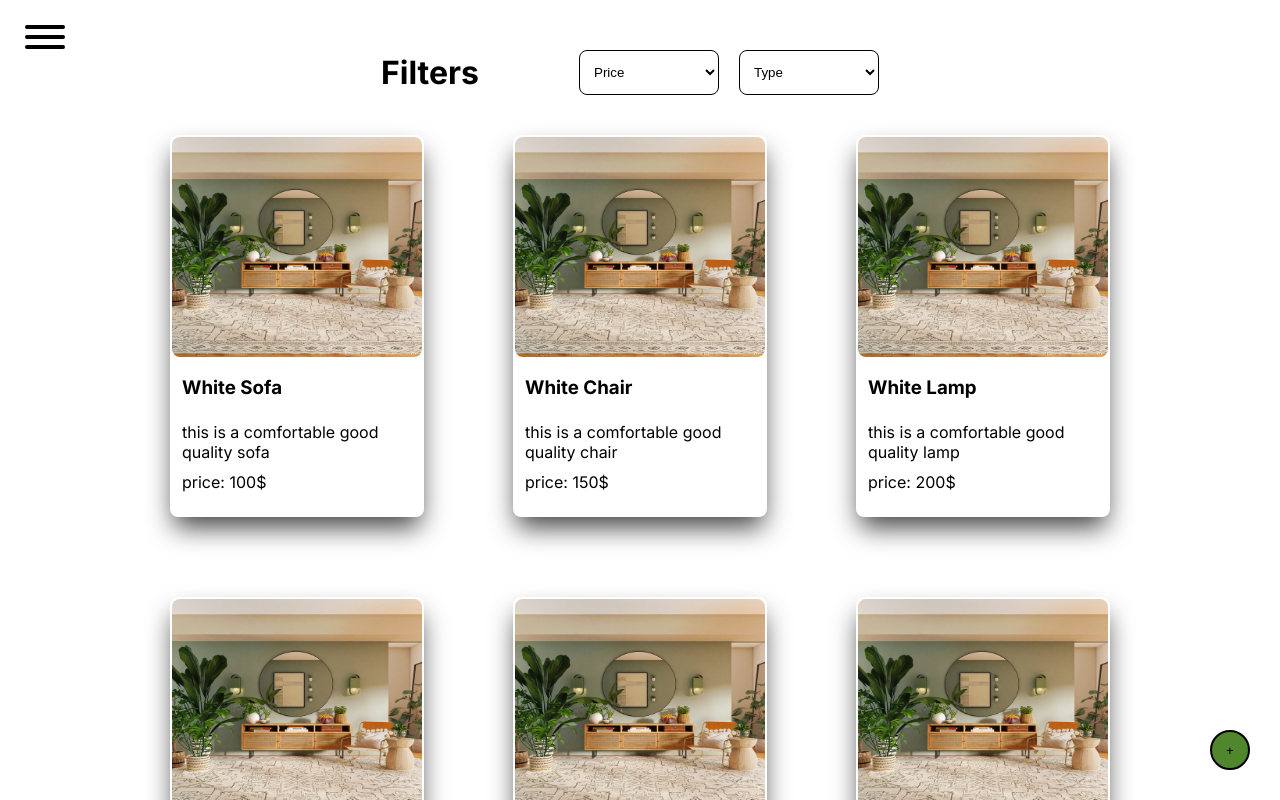
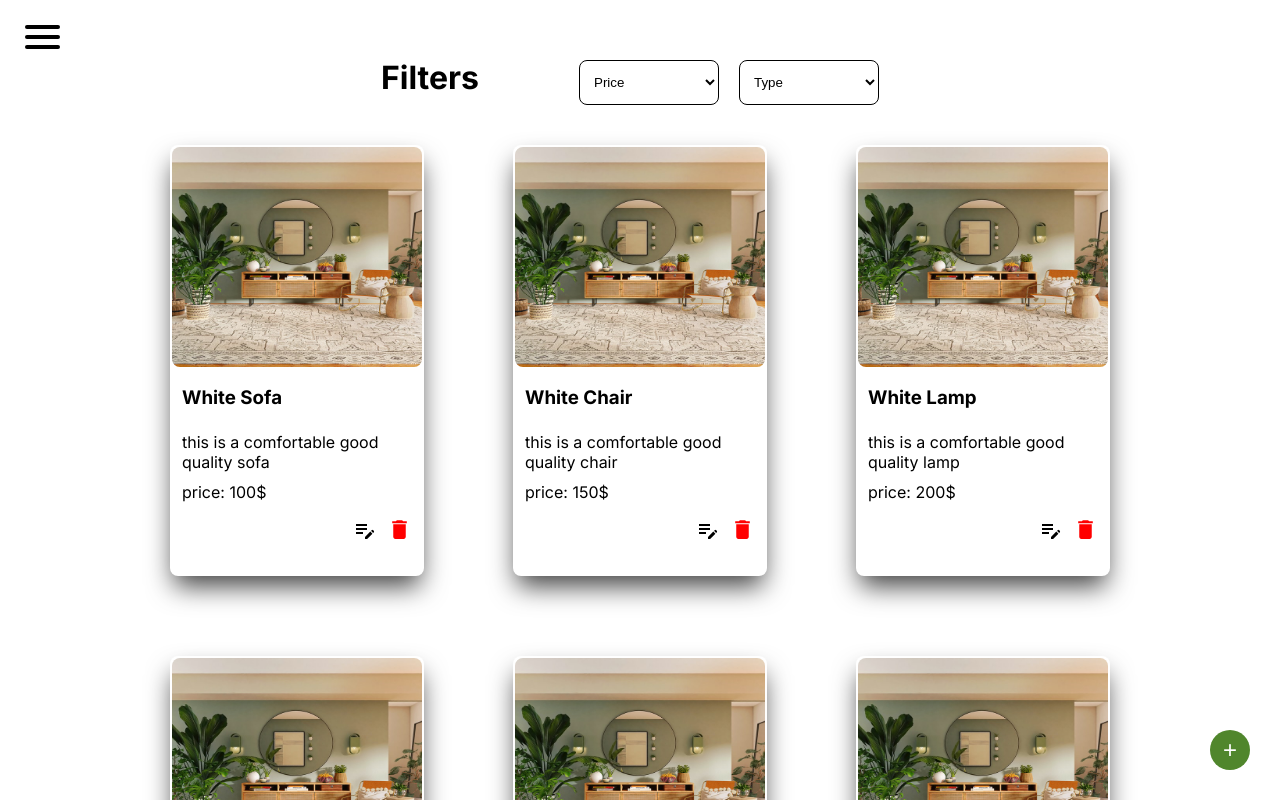
Before and after one commit to Amjad-Manafikhi/Confie, a React (Vite) app: page /dashboard/products in a window 1280 px wide. Shown: the top 800 px of the page. Built offline with nearby package versions, Linux system fonts and the light colour scheme.

Commit message:
edit button

```diff
--- a/src/App.css
+++ b/src/App.css
@@ -36,7 +36,7 @@ body , .root{
   top:0px;
   margin :0px;
   padding:0px;
-  height:80px;
+  height:70px;
   align-items: center;
   justify-content: space-between;
   background-color: white;
@@ -257,6 +257,7 @@ h1{
   font-weight:800;
 }
 select{
+  margin-top: 10px;
   margin-right:20px;
   width:140px;
   height:45px;
@@ -336,19 +337,23 @@ dialog{
   padding:0px;
   max-width: 500px;;
   box-sizing: border-box;
-  border-radius: 10px;
   inset:0;
+  border-radius: 10px;;
+  border:solid 2px rgb(140,140,140);
+  background-color: transparent;
 
 
 
 }
 .addProduct{
+  color:white;
+  font-size: 1.5rem;
   position: fixed;
   bottom: 0;
   right:0;
   margin:30px;
   background-color: var(--green);
-  border:solid 2px black;
+  border:none;
   border-radius: 50%;;
   width:40px;
   height:40px;
@@ -360,7 +365,7 @@ dialog{
   position:fixed;
   z-index:100;
   bottom:0;
-  transition: background-Color 0.5s ease;
+  transition: all 0.5s ease;
 }
 
 @keyframes scaleUp {
@@ -461,16 +466,22 @@ dialog{
   }
 }
 
+.hamburger .hamburger-inner,
+.hamburger .hamburger-inner::before,
+.hamburger .hamburger-inner::after {
+  width: 35px;
+
+}
+
+.hamburger .hamburger-inner {
+  margin-left: 15px;
+}
+
 /* ============================= */
 /* ============================= */
 /* =========== Navbar ========== */
 /* ============================= */
 /* ============================= */
-
-
-.hamburger .hamburger-inner {
-  margin-left:15px; ;
-}
 .hamburger-links{
   display: flex;
   flex-direction: column;
@@ -495,3 +506,51 @@ nav {
   padding-right:10px ;
 
 }
+.card-buttons{
+  margin-left:auto;
+}
+.delete-button{
+  width:25px;
+  height:25px;
+  color:red;
+  margin-left: auto;;
+}
+.edit-button{
+  width:24px;
+  height:24px;
+
+}
+
+.delete-warning{
+  background-color: white;
+  opacity:0.9;
+  width:100%;
+  border-radius: 8px;;
+  box-sizing: border-box;
+  display: flex;
+  flex-direction: column;
+  align-items: center;
+  justify-content: center;
+  padding:10px;
+}
+.delete-message{
+  margin:6px;
+  color: red;
+}
+
+.yes, .no{
+  width:80px;
+  height:30px;
+  border:solid 1px white;
+  border-radius:10px ;
+  color: white;
+
+}
+.no{
+  background-color: var(--green);
+  margin: 5px;
+}
+.yes{
+  background-color: red;
+  margin: 5px;;
+}
--- a/src/Components/About.jsx
+++ b/src/Components/About.jsx
@@ -2,70 +2,8 @@ import React from "react";
 import 'hamburgers/dist/hamburgers.min.css';
 import AddProduct from './DashboardComponents/AddProduct.jsx';
 export default function About() {
-  const [isOpen, setIsOpen] = React.useState(false);
-  const products = [
-    {
-      id:1,
-      imgSrc: './../HomeImage.jpg',
-      price: "100",
-      name: "White Sofa",
-      description: "this is a comfortable good quality sofa",
-      type: "sofa"
-    },
-    {
-      id:2,
-      imgSrc: './../HomeImage.jpg',
-      price: "150",
-      name: "White Chair",
-      description: "this is a comfortable good quality chair",
-      type: "chair"
-    },
-    {
-      id:3,
-      imgSrc: './../HomeImage.jpg',
-      price: "200",
-      name: "White Lamp",
-      description: "this is a comfortable good quality lamp",
-      type: "lamp"
-    }
-    ,
-    {
-      id:4,
-      imgSrc: './../HomeImage.jpg',
-      price: "250",
-      name: "White Lamp",
-      description: "this is a comfortable good quality lamp",
-      type: "lamp"
-    }
-    ,
-    {
-      id:5,
-      imgSrc: './../HomeImage.jpg',
-      price: "260",
-      name: "White Lamp",
-      description: "this is a comfortable good quality lamp",
-      type: "lamp"
-    }
-    ,
-    {
-      id:6,
-      imgSrc: './../HomeImage.jpg',
-      price: "300",
-      name: "White Lamp",
-      description: "this is a comfortable good quality lamp",
-      type: "lamp"
-    }
-    ,
-    {
-      id:7,
-      imgSrc: './../HomeImage.jpg',
-      price: "500",
-      name: "White Lamp",
-      description: "this is a comfortable good quality lamp",
-      type: "lamp"
-    }
-  ]
+
   return (
-    <AddProduct products={products}/>
+    <h1>hi</h1>
   );
 }
--- a/src/Components/DashboardComponents/AddProduct.jsx
+++ b/src/Components/DashboardComponents/AddProduct.jsx
@@ -1,10 +1,9 @@
 import React from "react"
 import { MdVisibility } from "react-icons/md";
+import FloatingModal from './FloatingModal.jsx';
 
+export default function AddProduct({ stateProducts, setStateProducts}){
 
-export default function AddProduct({ products }){
-
-    const [stateProducts, setStateProducts] = React.useState(products);
     const [isOpen, setIsOpen]=React.useState(false);
     const [submited, setSubmited] = React.useState(false)
     const [newProdValues, setNewProdValues] = React.useState({
@@ -15,19 +14,8 @@ export default function AddProduct({ products }){
             type: "",
             id: Date.now()
         });
-    const [shouldRender, setShouldRender] = React.useState(false);
 
-    React.useEffect(() => {
-        let timeout;
 
-        if (isOpen) {
-          setShouldRender(true);
-        } else {
-          timeout = setTimeout(() => setShouldRender(false), 300);
-        }
-
-        return () => clearTimeout(timeout);
-      }, [isOpen]);
 
 
 
@@ -41,17 +29,16 @@ export default function AddProduct({ products }){
     }
 
     function submitProduct(event) {
-        event.preventDefault(); // stop page reload
+        event.preventDefault();
         setSubmited(true);
-        // Optional: validate data
-        if (!newProdValues.name || !newProdValues.price || !newProdValues.imgSrc || !newProdValues.type) {
+
+        if (!newProdValues.name || !newProdValues.price || !newProdValues.imgSrc || !newProdValues.type || !newProdValues.description) {
             alert("Please fill in all required fields.");
             return;
         }
+        console.log(newProdValues);
+        setStateProducts(prev => [...prev, newProdValues]);
         setSubmited(false);
-        setIsOpen(false)
-
-        setStateProducts(prev => [...prev, newProdValues]);
 
         // Clear the form after submission
         setNewProdValues({
@@ -65,9 +52,6 @@ export default function AddProduct({ products }){
     const style = {
         borderColor: "red"
     }
-    const screenStyle={
-        backgroundColor:"transparent"
-    }
 
 
     return (
@@ -77,17 +61,8 @@ export default function AddProduct({ products }){
             onClick={() => setIsOpen(true) }
         >+</button>
 
-        {shouldRender && <div
-            className="dialog-full-screen"
-            onClick={() => setIsOpen(false) }
-            style={!isOpen ? screenStyle : null}
-        >
+        <FloatingModal isOpen={isOpen} setIsOpen={setIsOpen}>
 
-            <dialog
-                className={`${isOpen ? "scale-in" : "scale-out"}`}
-                open={true}
-                onClick={(e) => e.stopPropagation()}
-                >
             <form
             name="addProds"
             className="add-prods"
@@ -112,9 +87,9 @@ export default function AddProduct({ products }){
                 <button type="submit" className="submit-button">submit</button>
 
             </form>
+        </FloatingModal>
 
-            </dialog>
-        </div>}
+
         </>
 
     )
--- /dev/null
+++ b/src/Components/DashboardComponents/FloatingModal.jsx
@@ -0,0 +1,58 @@
+import React from "react"
+import { MdVisibility } from "react-icons/md";
+
+
+export default function AddProduct({children, isOpen, setIsOpen}){
+
+
+    const [shouldRender, setShouldRender] = React.useState(false);
+
+    React.useEffect(() => {
+        let timeout;
+
+        if (isOpen) {
+          setShouldRender(true);
+        } else {
+          timeout = setTimeout(() => setShouldRender(false), 300);
+        }
+
+        return () => clearTimeout(timeout);
+      }, [isOpen]);
+
+
+
+
+
+
+
+    const style = {
+        borderColor: "red"
+    }
+    const screenStyle={
+        backgroundColor:"transparent"
+    }
+
+
+    return (
+        <>
+
+        {shouldRender && <div
+            className="dialog-full-screen"
+            onClick={() => setIsOpen(false) }
+            style={!isOpen ? screenStyle : null}
+        >
+
+            <dialog
+                className={`${isOpen ? "scale-in" : "scale-out"}`}
+                open={true}
+                onClick={(e) => e.stopPropagation()}
+                >
+                    {children}
+
+
+            </dialog>
+        </div>}
+        </>
+
+    )
+}
--- a/src/Components/DashboardComponents/Products.jsx
+++ b/src/Components/DashboardComponents/Products.jsx
@@ -3,11 +3,19 @@ import Card from './../card.jsx';
 import { useSearchParams, useNavigate, useLocation } from "react-router-dom";
 import FlipMove from 'react-flip-move';
 import AddProduct from './AddProduct.jsx';
+import ToBeSureToDel from "./ToBeSureToDel.jsx";
+import ToBeSureToEdit from "./ToBeSureToEdit.jsx";
 
 export default function Products({ products }) {
     const [stateProducts, setStateProducts] = React.useState(products);
     const [searchParams, setSearchParams] = useSearchParams();
-    const [submited, setSubmited] = React.useState(false)
+    const [submited, setSubmited] = React.useState(false);
+    const [deleteIsOpen, setDeleteIsOpen] = React.useState(false);
+    const [deleteProd, setDeleteProd] = React.useState(false);
+    const [deleteTargetId, setDeleteTargetId] = React.useState(null);
+    const [editIsOpen, setEditIsOpen] = React.useState(false);
+    const [editProd, setEditProd] = React.useState(false);
+    const [editTargetId, setEditTargetId] = React.useState(null);
     const [newProdValues, setNewProdValues] = React.useState({
         imgSrc: './../HomeImage.jpg',
         price: "",
@@ -50,53 +58,50 @@ export default function Products({ products }) {
     if (initialPrice === "HtoL") {
         sortedProducts = [...filteredProducts].reverse();
     }
+    function handleDelete (id){
+        setDeleteIsOpen(true);
+        setDeleteTargetId(id);
+    }
+    function handleEdit(id){
+        setEditIsOpen(true);
+        setEditTargetId(id);
+    }
+
+    React.useEffect(()=>{
+        if(deleteProd){
+            const id=deleteTargetId;
+            setStateProducts( prev =>{
+            return  prev.filter(product => product.id!==id )
+            }
+        )}
+        setDeleteProd(null);
+    },[deleteProd])
+
+    React.useEffect(()=>{
+        if(editProd){
+            const id=editTargetId;
+            setStateProducts( prev =>{
+            return  prev.filter(product => product.id!==id )
+            }
+        )}
+        setEditProd(null);
+    },[editProd])
+
+
+
     const elementProducts = sortedProducts.map((product) => (
         <div key={product.id}>
             <Card
+                handleDelete={handleDelete}
+                handleEdit={handleEdit}
                 imgSrc={product.imgSrc}
                 price={product.price}
                 name={product.name}
                 description={product.description}
+                id={product.id}
             />
         </div>
     ));
-
-
-
-    function changeProdValues(event) {
-        event.preventDefault();
-        setNewProdValues(prev => ({
-            ...prev,
-            [event.target.id]: event.target.value
-        }));
-    }
-
-    function submitProduct(event) {
-        event.preventDefault(); // stop page reload
-        setSubmited(true);
-        // Optional: validate data
-        if (!newProdValues.name || !newProdValues.price || !newProdValues.imgSrc || !newProdValues.type) {
-            alert("Please fill in all required fields.");
-            return;
-        }
-        setSubmited(false);
-
-        setStateProducts(prev => [...prev, newProdValues]);
-
-        // Clear the form after submission
-        setNewProdValues({
-            imgSrc: "./../HomeImage.jpg",
-            price: "",
-            name: "",
-            description: "",
-            type: ""
-        });
-    }
-
-    const style = {
-        borderColor: "red"
-    }
-
 
 
 
@@ -129,10 +134,24 @@ export default function Products({ products }) {
                             </select>
                         </form>
                     </div>
+
                     {elementProducts}
                 </FlipMove>
             </div>
-            <AddProduct products={products}/>
+            <AddProduct
+                stateProducts={stateProducts}
+                setStateProducts={setStateProducts}
+            />
+            <ToBeSureToDel
+                deleteIsOpen={deleteIsOpen}
+                setDeleteProd={setDeleteProd}
+                setDeleteIsOpen={setDeleteIsOpen}
+            />
+            <ToBeSureToEdit
+                editIsOpen={editIsOpen}
+                setEditProd={setEditProd}
+                setEditIsOpen={setEditIsOpen}
+            />
         </>
     )
 }
--- /dev/null
+++ b/src/Components/DashboardComponents/ToBeSureToDel.jsx
@@ -0,0 +1,29 @@
+import React from "react"
+import FLoatingModal from './FloatingModal.jsx';
+export default function ToBeSureToDel({deleteIsOpen,  setDeleteProd, setDeleteIsOpen}){
+
+
+    function handleClick (value){
+        setDeleteProd(value);
+        setDeleteIsOpen(false);
+
+    }
+    return (
+        <FLoatingModal isOpen={deleteIsOpen} setIsOpen={ () => {}}>
+            <div className="delete-warning">
+                <h4 className="delete-message">Once data is deleted, it cannot be recovered ⚠️</h4>
+                <h4 className="delete-message" style={{color:"black "}}>Delete the product?</h4>
+                <div>
+                    <button
+                        className="no"
+                        onClick={() =>handleClick(false)}
+                    >No</button>
+                    <button
+                        className="yes"
+                        onClick={() =>handleClick(true)}
+                    >yes</button>
+                </div>
+            </div>
+        </FLoatingModal>
+    )
+}
--- /dev/null
+++ b/src/Components/DashboardComponents/ToBeSureToEdit.jsx
@@ -0,0 +1,29 @@
+import React from "react"
+import FLoatingModal from './FloatingModal.jsx';
+export default function ToBeSureToEdit({editIsOpen,  setEditProd, setEditIsOpen}){
+
+
+    function handleClick (value){
+        setEditProd(value);
+        setEditIsOpen(false);
+
+    }
+    return (
+        <FLoatingModal isOpen={editIsOpen} setIsOpen={ () => {}}>
+            <div className="delete-warning">
+                <h4 className="delete-message">Once data is deleted, it cannot be recovered ⚠️</h4>
+                <h4 className="delete-message" style={{color:"black "}}>Delete the product?</h4>
+                <div>
+                    <button
+                        className="no"
+                        onClick={() =>handleClick(false)}
+                    >No</button>
+                    <button
+                        className="yes"
+                        onClick={() =>handleClick(true)}
+                    >yes</button>
+                </div>
+            </div>
+        </FLoatingModal>
+    )
+}
--- a/src/Components/card.jsx
+++ b/src/Components/card.jsx
@@ -1,14 +1,29 @@
 import React from "react"
 import photo from './../HomeImage.jpg';
-export default function Card({ imgSrc ,price ,description , name}){
-
-    return (
+import { MdDelete, MdEditNote  } from "react-icons/md";
+import { useLocation } from "react-router-dom";
+export default function Card({id, imgSrc ,price ,description , name, handleDelete, handleEdit}){
+   const location =useLocation().pathname
+   return (
         <div className="card">
             <img src={photo} alt={name} className="card-img"     />
             <h3 className="card-desc">{name}</h3>
             <p className="card-desc">{description}</p>
+            <p className="card-desc">price: {price}$</p>
 
-            <p className="card-desc">price: {price}$</p>
+            {location==="/dashboard/products" &&
+             <div className="card-buttons">
+                 <MdEditNote
+                     className="edit-button"
+                     onClick={()=>handleEdit(id)}
+                 />
+                <MdDelete
+                    className="delete-button"
+                    onClick={()=>handleDelete(id)}
+                />
+            </div>
+            }
+
         </div>
     )
 }
```
Also changed, not shown: src/Components/Navbar.jsx (+13 -19 lines). Lines whose indentation alone changed are shown as unchanged.
